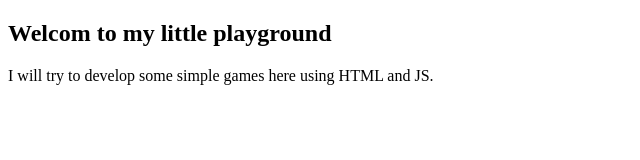
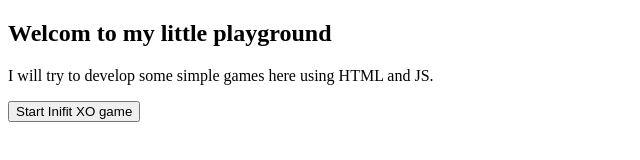
Before and after one commit to dvukadinovic/dvukadinovic.github.io, a plain HTML site: page index.html in a window 1280 px wide. Shown: the whole page, without its empty margins (0-640 px from the left). Drawn offline with Linux system fonts and the light colour scheme.

Commit message:
added button on the main page

```diff
--- a/index.html
+++ b/index.html
@@ -6,5 +6,7 @@
 
 <p>I will try to develop some simple games here using HTML and JS.</p>
 
+<button id="start_XO">Start Inifit XO game</button>
+
 </body>
 </html>
```
